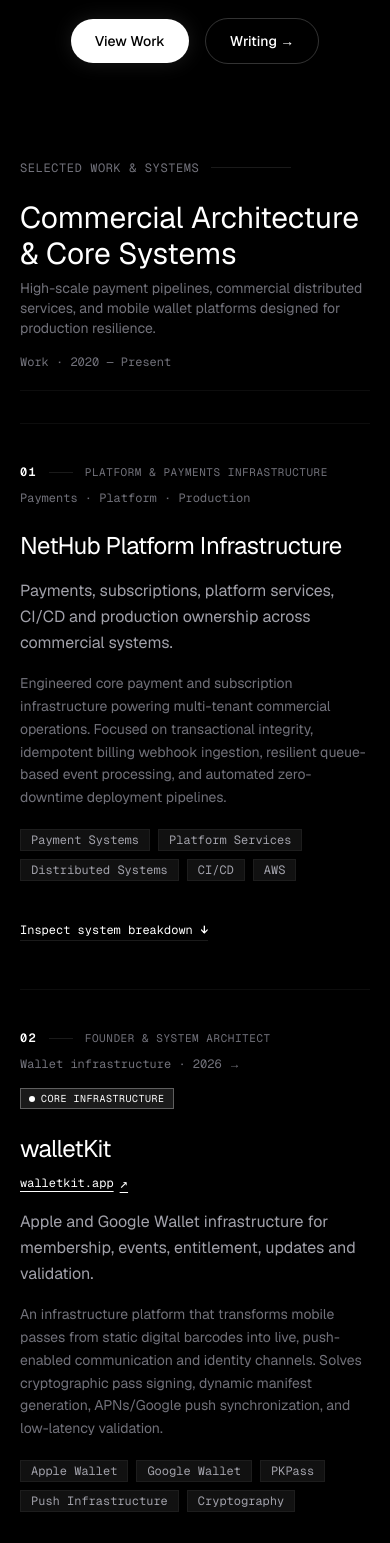
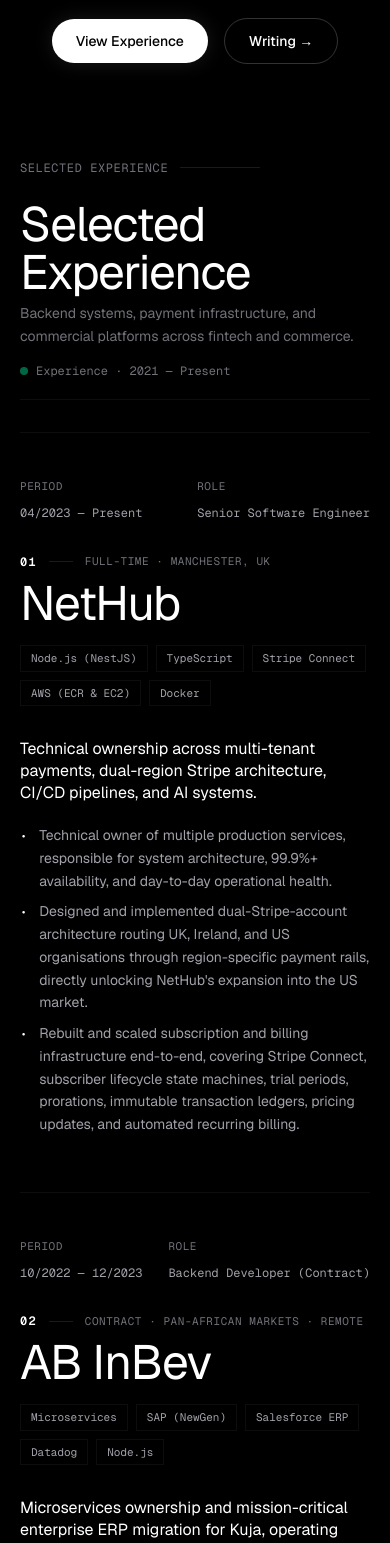
Before and after one commit to manuelbiolatiri/portfolio-2026, a Next.js app: page / in a window 390 px wide. Shown: the part 432-1975 px from the top of the page. Built offline with nearby package versions, Linux system fonts and the light colour scheme; a web font is replaced by a local one.

Commit message:
refactor: simplify experience section

```diff
--- a/app/page.tsx
+++ b/app/page.tsx
@@ -14,17 +14,6 @@
 import { ARTICLES, PUBLISHED_RESEARCH } from "@/data/writing";
 
 export default function Home() {
-  const careerTimeline = [
-    { label: "Industrial Chemistry", desc: "Materials research & laboratory rigor", year: "Origin" },
-    { label: "Computer Training", desc: "Foundational computer science & systems basics", year: "Foundation" },
-    { label: "Self-directed JavaScript", desc: "Front-end mechanics, browser execution & web primitives", year: "Transition" },
-    { label: "Early Projects", desc: "Product experiments, UI prototypes & rapid shipping", year: "Applied" },
-    { label: "Fintech", desc: "Payment gateways, state machines & regulatory rails", year: "Domain" },
-    { label: "Commercial Systems", desc: "Distributed order management & enterprise logistics", year: "Scale" },
-    { label: "Platform Engineering", desc: "Cloud architecture, CI/CD pipelines & production uptime", year: "Operations" },
-    { label: "walletKit", desc: "Digital wallet infrastructure, PKCS#7 signing & push sync", year: "Current" },
-  ];
-
   return (
     <div className="min-h-screen flex flex-col bg-[var(--paper)] text-[var(--ink)] relative selection:bg-[var(--accent)] selection:text-[var(--paper)]">
       {/* Precision drafting cursor & viewport coordinate HUD */}
@@ -41,32 +30,34 @@
           <Hero />
         </section>
 
-        {/* 1. SELECTED WORK */}
-        <section id="work" aria-labelledby="work-title">
+        {/* 1. PROFESSIONAL EXPERIENCE & SYSTEMS */}
+        <section id="experience" aria-labelledby="experience-title" className="scroll-mt-24">
+          <div id="work" />
           <ScrollReveal>
-            <SectionLabel number="01" label="Selected Work &amp; Systems" className="mb-6" />
+            <SectionLabel number="01" label="Selected Experience" className="mb-6" />
 
             <div className="flex flex-col md:flex-row md:items-end justify-between gap-4 mb-8 pb-5 border-b border-[var(--line-faint)]">
               <div>
                 <h2
-                  id="work-title"
-                  className="font-serif text-3xl sm:text-4xl text-[var(--ink)] font-normal"
+                  id="experience-title"
+                  className="font-serif text-5xl sm:text-7xl text-[var(--ink)] font-normal leading-none tracking-tight"
                 >
-                  Commercial Architecture &amp; Core Systems
+                  Selected Experience
                 </h2>
-                <p className="text-sm text-[var(--muted)] mt-1.5 max-w-xl">
-                  High-scale payment pipelines, commercial distributed services, and mobile wallet platforms designed for production resilience.
+                <p className="text-sm sm:text-base text-[var(--muted)] mt-1.5 max-w-2xl leading-relaxed">
+                  Backend systems, payment infrastructure, and commercial platforms across fintech and commerce.
                 </p>
               </div>
-              <div className="font-mono text-xs text-[var(--muted)]">
-                Work · 2020 — Present
+              <div className="font-mono text-xs text-[var(--muted)] flex items-center gap-2">
+                <span className="w-2 h-2 rounded-full bg-emerald-500 animate-pulse" />
+                <span>Experience · 2021 — Present</span>
               </div>
             </div>
           </ScrollReveal>
 
-          <div className="space-y-2">
+          <div className="space-y-4">
             {WORK_PROJECTS.map((project, index) => (
-              <ScrollReveal key={project.id} delay={index * 0.1}>
+              <ScrollReveal key={project.id} delay={index * 0.08}>
                 <WorkItem project={project} index={index} />
               </ScrollReveal>
             ))}
@@ -130,8 +121,6 @@
               </a>
             </div>
           </ScrollReveal>
-
-
         </section>
 
         {/* 4. WRITING & RESEARCH SECTION */}
--- a/components/Header.tsx
+++ b/components/Header.tsx
@@ -8,7 +8,7 @@
 
   const navLinks = [
     { label: "About", href: "#about" },
-    { label: "Work", href: "#work" },
+    { label: "Experience", href: "#experience" },
     { label: "walletKit", href: "#walletkit" },
     { label: "Writing", href: "#writing" },
   ];
--- a/components/Hero.tsx
+++ b/components/Hero.tsx
@@ -110,10 +110,10 @@
 
         <div className="mt-8 sm:mt-10 flex flex-row items-center gap-4">
           <a
-            href="#work"
+            href="#experience"
             className="px-6 py-3 rounded-full bg-white text-black hover:bg-zinc-200 text-sm font-medium transition-all duration-200 shadow-[0_0_20px_rgba(255,255,255,0.1)] hover:shadow-[0_0_30px_rgba(255,255,255,0.2)]"
           >
-            View Work
+            View Experience
           </a>
           <a
             href="#writing"
--- a/components/WorkItem.tsx
+++ b/components/WorkItem.tsx
@@ -1,6 +1,3 @@
-"use client";
-
-import { useState } from "react";
 import { WorkProject } from "@/data/work";
 
 interface WorkItemProps {
@@ -9,140 +6,70 @@
 }
 
 export function WorkItem({ project, index }: WorkItemProps) {
-  const [expanded, setExpanded] = useState(false);
+  return (
+    <article className="border-t border-[var(--line-faint)] py-10 sm:py-14 group">
+      <div className="grid grid-cols-1 lg:grid-cols-12 gap-8 lg:gap-10 items-start">
+        <div className="lg:col-span-2 flex lg:flex-col justify-between gap-3">
+          <div>
+            <span className="font-mono text-[11px] text-[var(--muted)] uppercase tracking-wider">
+              Period
+            </span>
+            <p className="font-mono text-xs text-[var(--ink-secondary)] mt-2">
+              {project.period}
+            </p>
+          </div>
+          <div className="lg:mt-10">
+            <span className="font-mono text-[11px] text-[var(--muted)] uppercase tracking-wider">
+              Role
+            </span>
+            <p className="font-mono text-xs text-[var(--ink-secondary)] mt-2 lg:max-w-[12rem]">
+              {project.role}
+            </p>
+          </div>
+        </div>
 
-  return (
-    <article className="border-t border-[var(--line-faint)] py-10 transition-all duration-200 group">
-      <div className="grid grid-cols-1 lg:grid-cols-12 gap-6 lg:gap-10 items-start">
-        {/* Left Column: Number & Domain */}
-        <div className="lg:col-span-3 flex flex-col gap-2">
-          <div className="flex items-center gap-3">
+        <div className="lg:col-span-10">
+          <div className="flex flex-col xl:flex-row xl:items-end xl:justify-between gap-5">
+            <div>
+              <div className="flex items-center gap-3 mb-3">
                 <span className="font-mono text-xs font-semibold text-[var(--accent)] tracking-widest">
-              0{index + 1}
+                  {String(index + 1).padStart(2, "0")}
                 </span>
                 <span className="h-px w-6 bg-[var(--line)]" />
                 <span className="font-mono text-[11px] text-[var(--muted)] uppercase tracking-wider">
-              {project.scope}
+                  {project.employmentType} · {project.location}
                 </span>
               </div>
-
-          <div className="font-mono text-xs text-[var(--muted)] mt-0.5">
-            {project.metadata}
+              <h3 className="font-serif text-5xl sm:text-6xl lg:text-7xl text-[var(--ink)] tracking-tight font-normal leading-[0.9] group-hover:text-[var(--accent)] transition-colors">
+                {project.company}
+              </h3>
             </div>
 
-          {project.highlight && (
-            <div className="mt-2 inline-flex items-center gap-1.5 self-start px-2 py-0.5 border border-[var(--accent-border)] bg-[var(--accent-subtle)] text-[var(--accent)] text-[10px] font-mono uppercase tracking-wider">
-              <span className="w-1.5 h-1.5 rounded-full bg-[var(--accent)]" />
-              Core Infrastructure
-            </div>
-          )}
-        </div>
-
-        {/* Right Column: Title, Narrative & Systems Details */}
-        <div className="lg:col-span-9 flex flex-col gap-4">
-          <div className="flex flex-col sm:flex-row sm:items-baseline justify-between gap-2">
-            <h3 className="font-serif text-2xl sm:text-3xl text-[var(--ink)] tracking-tight font-normal group-hover:text-[var(--accent)] transition-colors">
-              {project.title}
-            </h3>
-
-            {project.link && (
-              <a
-                href={project.link}
-                target={project.isExternal ? "_blank" : "_self"}
-                rel={project.isExternal ? "noopener noreferrer" : undefined}
-                className="inline-flex items-center gap-1.5 text-xs font-mono text-[var(--accent)] hover:text-[var(--accent-hover)] underline underline-offset-4"
-              >
-                <span>{project.linkText || "Visit system"}</span>
-                <span className="text-sm">↗</span>
-              </a>
-            )}
-          </div>
-
-          <p className="text-base sm:text-lg text-[var(--ink-secondary)] leading-relaxed font-normal">
-            {project.tagline}
-          </p>
-
-          <p className="text-sm text-[var(--muted)] leading-relaxed max-w-3xl">
-            {project.description}
-          </p>
-
-          {/* Tags */}
-          <div className="flex flex-wrap gap-2 pt-1">
-            {project.tags.map((tag) => (
+            <div className="flex flex-wrap xl:max-w-[18rem] xl:justify-end gap-2">
+              {project.tags.slice(0, 5).map((tag) => (
                 <span
                   key={tag}
-                className="font-mono text-xs px-2.5 py-0.5 border border-[var(--line-faint)] text-[var(--ink-secondary)] bg-[var(--paper-card)]"
+                  className="font-mono text-[11px] px-2.5 py-1 border border-[var(--line-faint)] text-[var(--ink-secondary)]"
                 >
                   {tag}
                 </span>
               ))}
             </div>
+          </div>
 
-          {/* Collapsible Architecture & Engineering Notes */}
-          <div className="mt-2 pt-3">
-            <button
-              type="button"
-              onClick={() => setExpanded(!expanded)}
-              className="inline-flex items-center gap-2 text-xs font-mono text-[var(--ink)] hover:text-[var(--accent)] focus:outline-none transition-colors border-b border-[var(--line)] hover:border-[var(--accent)] pb-0.5"
-              aria-expanded={expanded}
-            >
-              <span>{expanded ? "Hide architectural notes" : "Inspect system breakdown"}</span>
-              <span className="font-bold">{expanded ? "↑" : "↓"}</span>
-            </button>
+          <p className="text-base sm:text-lg text-[var(--ink)] leading-snug mt-8 max-w-3xl">
+            {project.tagline}
+          </p>
 
-            {expanded && (
-              <div className="mt-4 pt-4 border-t border-[var(--line-faint)] grid grid-cols-1 md:grid-cols-2 gap-6 bg-[var(--paper-card)] p-6 border border-[var(--line-faint)]">
-                <div>
-                  <h4 className="font-mono text-xs uppercase tracking-wider text-[var(--muted)] mb-3">
-                    System Responsibilities
-                  </h4>
-                  <ul className="space-y-2 text-sm text-[var(--ink-secondary)]">
-                    {project.points.map((pt, i) => (
-                      <li key={i} className="flex items-start gap-2.5">
-                        <span className="text-[var(--accent)] font-mono text-xs mt-0.5">•</span>
-                        <span>{pt}</span>
+          <ul className="mt-5 space-y-2 text-sm text-[var(--ink-secondary)] max-w-3xl">
+            {project.points.slice(0, 3).map((point) => (
+              <li key={point} className="flex items-start gap-3 leading-relaxed">
+                <span className="text-[var(--accent)] font-mono text-xs mt-1 select-none">•</span>
+                <span>{point}</span>
               </li>
             ))}
           </ul>
-                </div>
 
-                {project.metrics && (
-                  <div className="border-t md:border-t-0 md:border-l border-[var(--line-faint)] pt-4 md:pt-0 md:pl-6 flex flex-col justify-between">
-                    <div>
-                      <h4 className="font-mono text-xs uppercase tracking-wider text-[var(--muted)] mb-3">
-                        Engineering Characteristics
-                      </h4>
-                      <div className="space-y-3">
-                        {project.metrics.map((m, i) => (
-                          <div key={i} className="flex flex-col">
-                            <span className="font-mono text-[11px] text-[var(--muted)] uppercase">
-                              {m.label}
-                            </span>
-                            <span className="font-mono text-sm text-[var(--ink)] font-medium">
-                              {m.value}
-                            </span>
-                          </div>
-                        ))}
-                      </div>
-                    </div>
-
-                    {project.link && (
-                      <div className="mt-6 pt-4 border-t border-[var(--line-faint)]">
-                        <a
-                          href={project.link}
-                          target="_blank"
-                          rel="noopener noreferrer"
-                          className="inline-flex items-center justify-center w-full px-4 py-2 border border-[var(--ink)] font-mono text-xs text-[var(--ink)] hover:bg-[var(--ink)] hover:text-[var(--paper)] transition-colors"
-                        >
-                          Open {project.title} ↗
-                        </a>
-                      </div>
-                    )}
-                  </div>
-                )}
-              </div>
-            )}
-          </div>
         </div>
       </div>
     </article>
--- a/data/work.ts
+++ b/data/work.ts
@@ -1,85 +1,93 @@
 export interface WorkProject {
   id: string;
-  title: string;
+  company: string;
+  role: string;
+  period: string;
+  location: string;
+  employmentType: "Full-time" | "Contract" | "Founder";
   tagline: string;
-  description: string;
-  metadata: string;
   tags: string[];
-  link?: string;
-  linkText?: string;
-  isExternal?: boolean;
-  highlight?: boolean;
-  scope: string;
   points: string[];
-  metrics?: { label: string; value: string }[];
 }
 
 export const WORK_PROJECTS: WorkProject[] = [
   {
     id: "nethub",
-    title: "NetHub Platform Infrastructure",
-    tagline: "Payments, subscriptions, platform services, CI/CD and production ownership across commercial systems.",
-    description:
-      "Engineered core payment and subscription infrastructure powering multi-tenant commercial operations. Focused on transactional integrity, idempotent billing webhook ingestion, resilient queue-based event processing, and automated zero-downtime deployment pipelines.",
-    metadata: "Payments · Platform · Production",
-    tags: ["Payment Systems", "Platform Services", "Distributed Systems", "CI/CD", "AWS"],
-    scope: "Platform & Payments Infrastructure",
+    company: "NetHub",
+    role: "Senior Software Engineer",
+    period: "04/2023 — Present",
+    location: "Manchester, UK",
+    employmentType: "Full-time",
+    tagline: "Technical ownership across multi-tenant payments, dual-region Stripe architecture, CI/CD pipelines, and AI systems.",
+    tags: [
+      "Node.js (NestJS)",
+      "TypeScript",
+      "Stripe Connect",
+      "AWS (ECR & EC2)",
+      "Docker",
+      "Bitbucket Pipelines",
+      "OpenAI APIs",
+      "PostgreSQL"
+    ],
     points: [
-      "Designed and maintained payment state machines handling recurring subscriptions, complex billing cycles, and automated recovery.",
-      "Engineered idempotent webhook processing and transactional outbox patterns to guarantee at-least-once delivery without double-charge risk.",
-      "Owned CI/CD pipelines, containerization, and AWS production infrastructure, ensuring consistent zero-downtime releases.",
-      "Implemented comprehensive application monitoring, structured audit logging, and automated health probing."
+      "Technical owner of multiple production services, responsible for system architecture, 99.9%+ availability, and day-to-day operational health.",
+      "Designed and implemented dual-Stripe-account architecture routing UK, Ireland, and US organisations through region-specific payment rails, directly unlocking NetHub's expansion into the US market.",
+      "Rebuilt and scaled subscription and billing infrastructure end-to-end, covering Stripe Connect, subscriber lifecycle state machines, trial periods, prorations, immutable transaction ledgers, pricing updates, and automated recurring billing.",
+      "Implemented an AI-powered image generation feature for community posts, engineering server-side prompt crafting, token/usage controls, rate-limiting, and production content safeguards.",
+      "Established NetHub's CI/CD and deployment infrastructure from zero using Bitbucket Pipelines, Docker, AWS ECR, and EC2; 100% of subsequent service releases ship reliably through this pipeline."
     ],
-    metrics: [
-      { label: "Architecture", value: "Event-Driven & Idempotent" },
-      { label: "Cloud & Ops", value: "AWS · Docker · CI/CD" },
-      { label: "Focus", value: "Zero-Downtime Reliability" }
-    ]
   },
   {
-    id: "walletkit",
-    title: "walletKit",
-    tagline: "Apple and Google Wallet infrastructure for membership, events, entitlement, updates and validation.",
-    description:
-      "An infrastructure platform that transforms mobile passes from static digital barcodes into live, push-enabled communication and identity channels. Solves cryptographic pass signing, dynamic manifest generation, APNs/Google push synchronization, and low-latency validation.",
-    metadata: "Wallet infrastructure · 2026 →",
-    tags: ["Apple Wallet", "Google Wallet", "PKPass", "Push Infrastructure", "Cryptography"],
-    link: "https://walletkit.app",
-    linkText: "walletkit.app",
-    isExternal: true,
-    highlight: true,
-    scope: "Founder & System Architect",
+    id: "ab-inbev",
+    company: "AB InBev",
+    role: "Backend Developer (Contract)",
+    period: "10/2022 — 12/2023",
+    location: "Pan-African Markets · Remote",
+    employmentType: "Contract",
+    tagline: "Microservices ownership and mission-critical enterprise ERP migration for Kuja, operating across multiple African markets.",
+    tags: [
+      "Microservices",
+      "SAP (NewGen)",
+      "Salesforce ERP",
+      "Datadog",
+      "Node.js",
+      "PostgreSQL",
+      "Enterprise Commerce",
+      "Data Migration"
+    ],
     points: [
-      "Built automated cryptographic PKCS#7 signing pipelines and dynamic manifest generation for Apple Wallet (.pkpass) and Google Wallet JWT objects.",
-      "Architected APNs push notification engines and Google Wallet REST sync to update live passes silently on user devices upon balance or event changes.",
-      "Engineered low-latency verification scanner endpoints supporting both online validation and offline cryptographically verifiable tokens.",
-      "Designed developer-first API contracts, webhooks, and pass lifecycle webhooks for seamless platform integration."
+      "Led the migration from Salesforce ERP to SAP (NewGen) through Kuja, handling customer identity mapping, schema transformation, and data migration to eliminate redundant licensing and reduce operational costs by 20%.",
+      "Owned and maintained the order, invoice, and rewards microservices powering high-throughput distributor purchasing across multiple African regional markets.",
+      "Partnered closely with DevOps and product teams to support safe production deployments, live schema migrations, and zero-downtime hotfixes.",
+      "Implemented comprehensive system observability, tracing, and automated alerting via Datadog to uphold high reliability across distributed commercial microservices.",
+      "Ensured rigorous transactional consistency between Kuja distributor channels and central enterprise ERP financial reporting ledgers."
     ],
-    metrics: [
-      { label: "Platforms", value: "Apple & Google Wallet" },
-      { label: "Security", value: "PKCS#7 Signed Manifests" },
-      { label: "Status", value: "In Active Production" }
-    ]
   },
   {
-    id: "kuja",
-    title: "Kuja / AB InBev",
-    tagline: "Commercial backend systems operating across African markets, with an emphasis on distributed services, scale and production reliability.",
-    description:
-      "Commercial enterprise backend architecture serving high-velocity distribution channels across emerging markets. Tackled distributed data consistency, offline-tolerant synchronization, and reliable transaction processing across variable connectivity conditions.",
-    metadata: "Backend systems · Africa",
-    tags: ["Distributed Services", "Commercial Systems", "Resilience", "Data Scale"],
-    scope: "Commercial Distributed Backend",
+    id: "obiex",
+    company: "Obiex",
+    role: "Backend Developer",
+    period: "11/2021 — 03/2023",
+    location: "Digital Finance · Remote / Lagos",
+    employmentType: "Full-time",
+    tagline: "High-volume utility payment services, performance optimization, automated load testing, and growth engineering.",
+    tags: [
+      "Node.js",
+      "TypeScript",
+      "Jest",
+      "Apache JMeter",
+      "PostgreSQL",
+      "Bills Payment Rails",
+      "API Integrations",
+      "Performance Tuning"
+    ],
     points: [
-      "Architected distributed backend services managing commercial ordering, inventory tracking, and transaction settlement across African regional hubs.",
-      "Engineered resilient data sync strategies capable of handling network partitions, transient disconnects, and deferred reconciliation.",
-      "Optimized query performance and schema designs for high-throughput relational databases operating under peak seasonal retail demand.",
-      "Established strict service boundaries, contract testing, and asynchronous messaging pipelines between core commercial modules."
+      "Steered user acquisition initiatives by designing and building the promotions and tasks reward feature, driving an increase in user acquisition of 300%.",
+      "Owned and maintained Obiex's high-reliability bills-payment service covering electricity, airtime, mobile data, betting, and education payments on its digital finance platform.",
+      "Enhanced database queries and data aggregation pipelines by up to 50%, significantly reducing processing turnaround for heavy financial and marketing reports over 6 months.",
+      "Ensured comprehensive testing coverage through unit, integration, stress, and load testing pipelines using Jest and Apache JMeter.",
+      "Worked directly with third-party institutional partners during onboarding, simplifying authentication flows and streamlining integration with Obiex's public APIs.",
+      "Authored structured technical specifications, architecture diagrams, and documentation to align technical requirements between engineering teams and non-technical stakeholders."
     ],
-    metrics: [
-      { label: "Footprint", value: "Pan-African Distribution" },
-      { label: "Topology", value: "Distributed Microservices" },
-      { label: "Engineering", value: "Partition & Fault Tolerant" }
-    ]
   }
 ];
```
Lines whose indentation alone changed are shown as unchanged.
